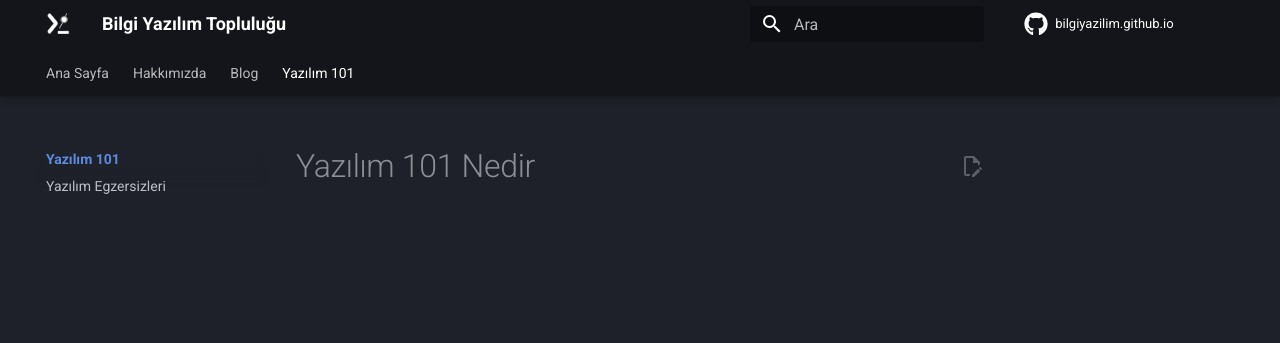
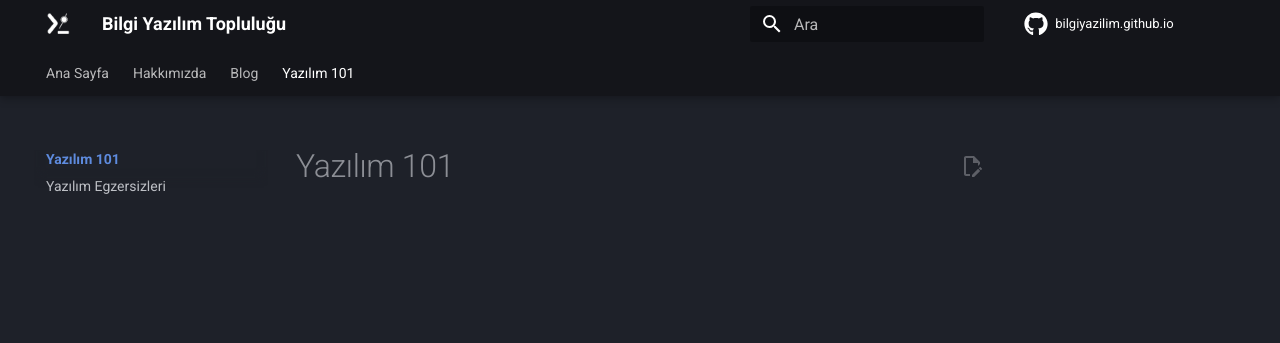
Before and after one commit to bilgiyazilim/bilgiyazilim.github.io, an MkDocs documentation site: the page built from docs/yazilim101/index.md, in a window 1280 px wide. Shown: the top 343 px of the page. Built offline with MkDocs 1.6.1 and Material for MkDocs 9.7.7, drawn with Linux system fonts in a browser that asks for light colours; comment, search, counter and statistics services are not loaded.

Commit message:
yazılım 101 sayfasının başlığını düzelt

```diff
--- a/docs/yazilim101/index.md
+++ b/docs/yazilim101/index.md
@@ -1 +1 @@
-# Yazılım 101 Nedir
+# Yazılım 101
```
